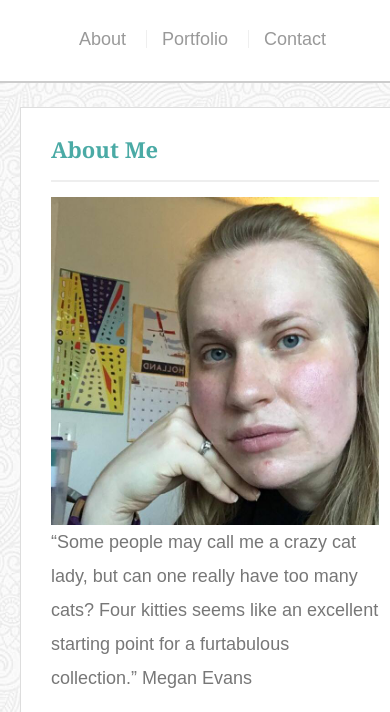
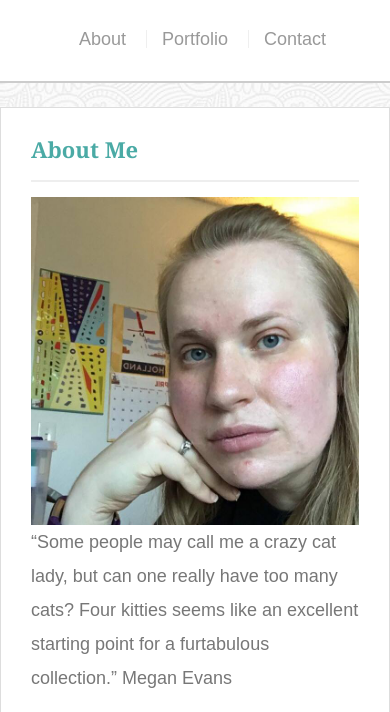
Before and after one commit to yellowduck87/Responsive-portifolio, a plain HTML site: page index.html in a window 390 px wide. Shown: the part 93-805 px from the top of the page. Drawn offline with Linux system fonts and the light colour scheme.

Commit message:
added small screen media queries

```diff
--- a/assets/css/style.css
+++ b/assets/css/style.css
@@ -194,7 +194,7 @@ input[type=submit] {
 	font-size: 18px;
 	padding: 10px 30px;
 	cursor: pointer;
-}]
+}
 
 @media screen and (max-width: 980px){
 	.container {
@@ -229,7 +229,7 @@ input[type=submit] {
 
 	.main-section {
 		width: 100%;
-		margin: 70px 20px 20px 20px;
+		margin: 70px auto 20px auto;
 	}
 
 	.profile-pic {
```
